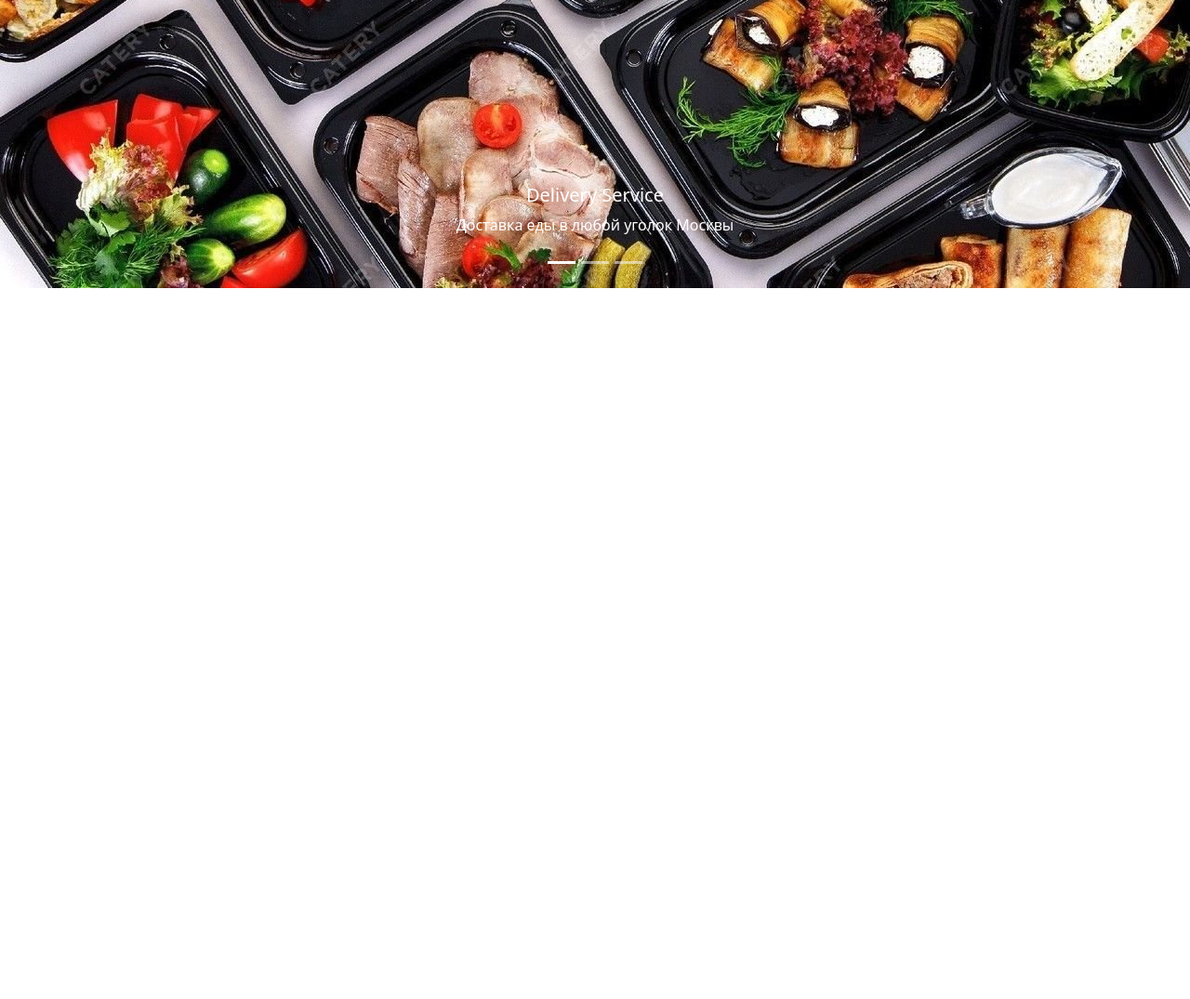
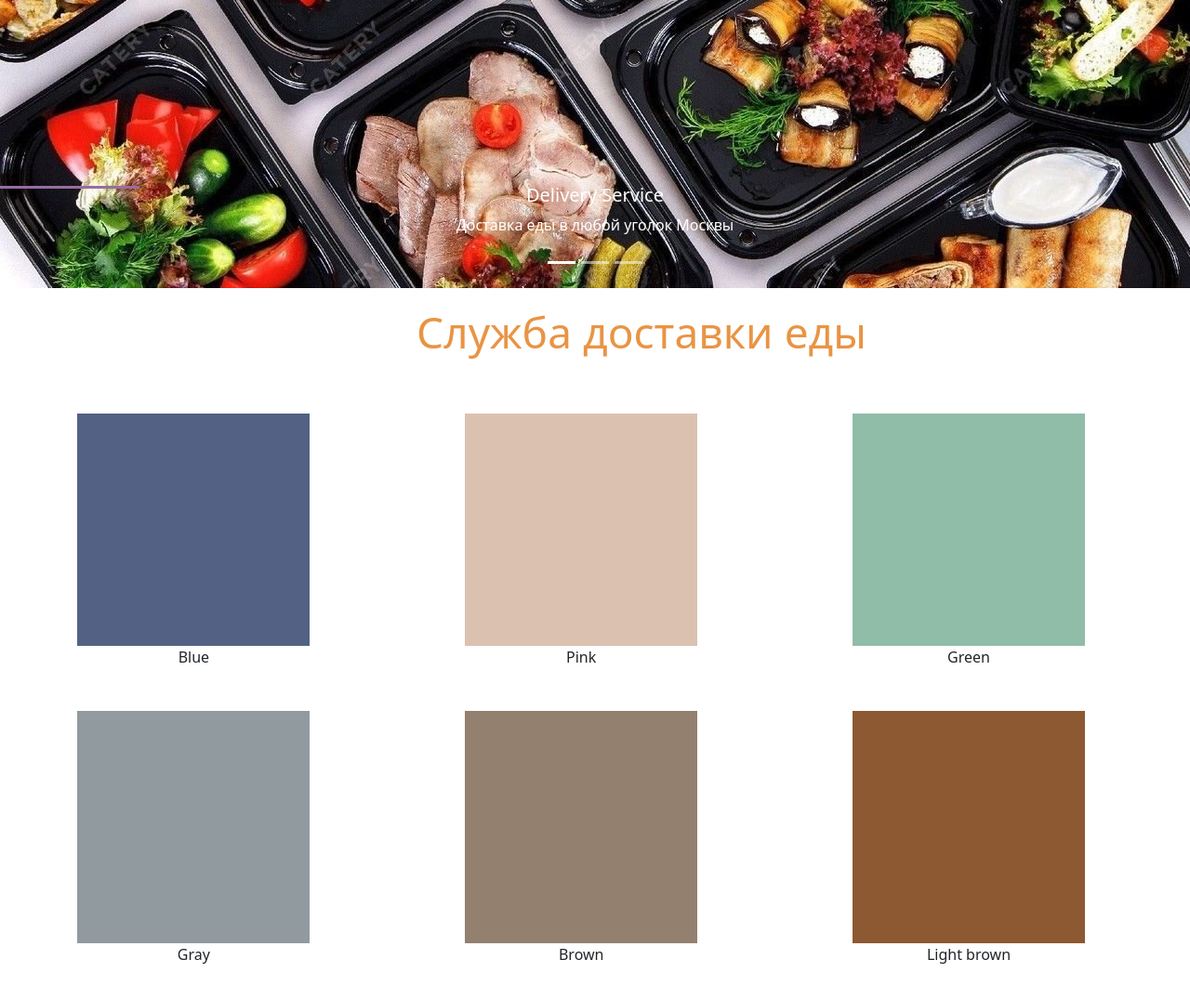
Before and after one commit to variaaaaa/Sarkisova_211-362_Exam, a PHP site: page / in a window 1280 px wide. Shown: the part 617-1692 px from the top of the page at 93% size. Before the commit the page ends 927 px from the top, so only its background shows below. Run offline with PHP 8.4, Linux system fonts and the light colour scheme.

Commit message:
Gallery test version

```diff
--- a/index.html
+++ b/index.html
@@ -103,7 +103,6 @@
                 </div>
             </div>
             </div>
-
             <button class="carousel-control-prev" type="button" data-bs-target="#carouselExampleCaptions" data-bs-slide="prev">
             <span class="carousel-control-prev-icon" aria-hidden="true"></span>
             <span class="visually-hidden">Previous</span>
@@ -113,5 +112,37 @@
             <span class="visually-hidden">Next</span>
             </button>
         </div>
-
     </section>
+    <section class="gallery">
+        <div class="wrapper">
+          <div class="gallery-wrapper">
+            <h1 class="gallery__title" id="gallery">Служба доставки еды</h1>
+          </div>
+          <div class="gallery-images__wrapper">
+            <div class="gallery__item">
+              <img class="gallery__image" src="blue.jpg" width="250" height="250" />
+              <p class="gallery__name">Blue</p>
+            </div>
+            <div class="gallery__item">
+              <img class="gallery__image" src="pink.jpg" width="250" height="250" />
+              <p class="gallery__name">Pink</p>
+            </div>
+            <div class="gallery__item">
+              <img class="gallery__image" src="green.jpg" alt="gift_img" width="250" height="250" />
+              <p class="gallery__name">Green</p>
+            </div>
+            <div class="gallery__item">
+              <img class="gallery__image" src="gray.jpg" alt="lipstick_img" width="250" height="250" />
+              <p class="gallery__name">Gray</p>
+            </div>
+            <div class="gallery__item">
+              <img class="gallery__image" src="brown.jpg" alt="shampoo_img" width="250" height="250" />
+              <p class="gallery__name">Brown</p>
+            </div>
+            <div class="gallery__item">
+              <img class="gallery__image" src="brownlight.jpg" alt="candle_img" width="250" height="250" />
+              <p class="gallery__name">Light brown</p>
+            </div>
+          </div>
+        </div>
+      </section>
--- a/style.css
+++ b/style.css
@@ -5,6 +5,50 @@
     --color-secondary: #232323;
     --color-white: #fffdf5;
     --color-gray: #7d7d7b;
+  }
+
+  /* ========================== Gallery ==========================*/
+.gallery__title {
+    margin-top: 20px;
+    margin-left: 35%;
+    color: rgb(233, 148, 68);
+    font-size: 46px;
+    margin-bottom: 50px;
+  }
+
+  .gallery__title::after {
+    content: "";
+    position: absolute;
+    bottom: -20px;
+    left: 0;
+    width: 150px;
+    height: 3px;
+    background-color: rgb(153, 108, 162);
+  }
+
+  .gallery-images__wrapper {
+    display: flex;
+    flex-wrap: wrap;
+  }
+
+  .gallery__item {
+    text-align: center;
+    width: 31%;
+    height: 300px;
+    margin: 10px;
+  }
+
+  .gallery__image {
+    transition: 0.2s linear;
+    -webkit-transition: 0.2s linear;
+    -moz-transition: 0.2s linear;
+    -ms-transition: 0.2s linear;
+    -o-transition: 0.2s linear;
+  }
+
+  .gallery__item img:hover {
+    width: 270px;
+    height: 270px;
   }
 
   .btn-theme {
```
Also changed, not shown: blue.jpg (added), brown.jpg (added), brownlight.jpg (added), gray.jpg (added), green.jpg (added), pink.jpg (added).
